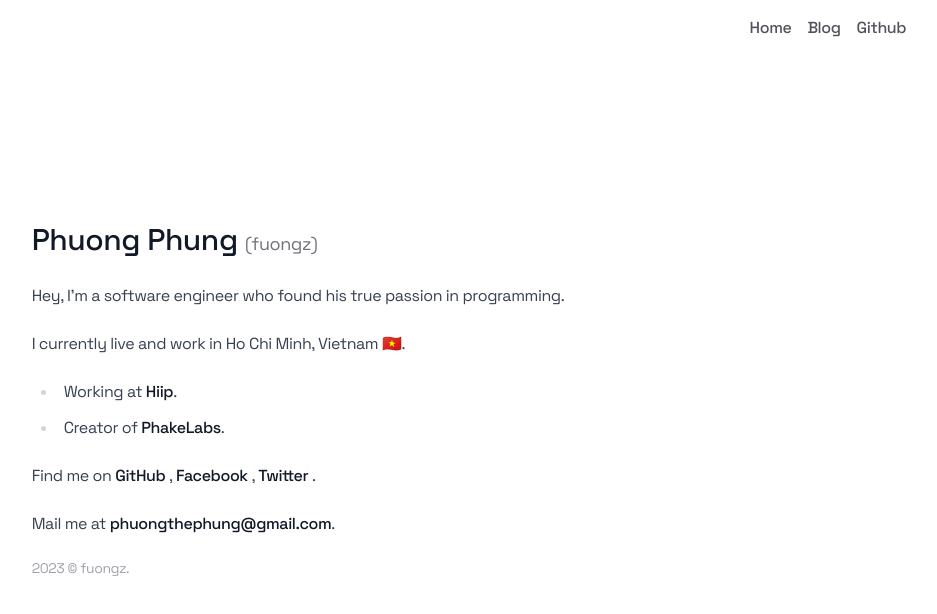
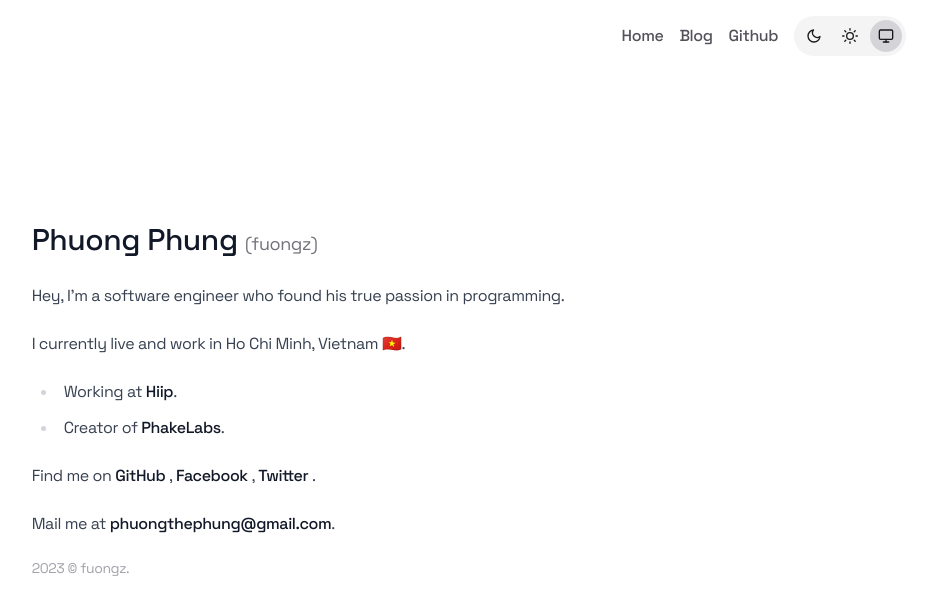
Before and after one commit to fuongz/portfolio, a Next.js app: page / in a window 1280 px wide. Shown: the top 614 px of the page, without its empty margins (342-1279 px from the left). Built offline with nearby package versions, Linux system fonts and the light colour scheme.

Commit message:
feat: add darkMode

```diff
--- a/src/app/layout.tsx
+++ b/src/app/layout.tsx
@@ -1,10 +1,12 @@
+import './globals.css'
+
 import NextTopLoader from 'nextjs-toploader'
 import Header from '@/components/Shared/Header'
 import { Metadata } from 'next'
 import Script from 'next/script'
 import { Space_Grotesk } from 'next/font/google'
-import './globals.css'
 import { Analytics } from '@vercel/analytics/react'
+import Providers from './providers'
 
 const sansSerifFont = Space_Grotesk({
   display: 'swap',
@@ -24,7 +26,11 @@ export default function RootLayout({
   children: React.ReactNode
 }) {
   return (
-    <html lang="en" className={sansSerifFont.className}>
+    <html
+      lang="en"
+      className={sansSerifFont.className}
+      suppressHydrationWarning={true}
+    >
       <head>
         <Script id="google-tag-manager" strategy="afterInteractive">
           {`(function(w,d,s,l,i){w[l]=w[l]||[];w[l].push({'gtm.start':
@@ -48,8 +54,10 @@ j=d.createElement(s),dl=l!='dataLayer'?'&l='+l:'';j.async=true;j.src=
       </head>
       <body suppressHydrationWarning={true}>
         <NextTopLoader easing="ease" speed={500} />
-        <Header />
-        <main>{children}</main>
+        <Providers>
+          <Header />
+          <main>{children}</main>
+        </Providers>
         <Analytics />
       </body>
     </html>
--- a/src/app/page.tsx
+++ b/src/app/page.tsx
@@ -14,7 +14,7 @@ export default function Page() {
 
   return (
     <div className="container md:h-screen mx-auto mt-24 md:mt-0 px-4 py-4 md:p-0 flex items-center justify-center">
-      <div className="prose">
+      <div className="prose dark:prose-invert">
         <h1 className="text-3xl font-medium mb-6">
           Phuong Phung{' '}
           <span className="text-lg text-zinc-500 font-normal">(fuongz)</span>
--- /dev/null
+++ b/src/app/providers.tsx
@@ -0,0 +1,11 @@
+'use client'
+
+import { ThemeProvider } from 'next-themes'
+
+interface ProvidersProps {
+  children: React.ReactNode
+}
+
+export default function Providers({ children }: ProvidersProps) {
+  return <ThemeProvider attribute="class">{children}</ThemeProvider>
+}
--- a/src/components/Shared/Header.tsx
+++ b/src/components/Shared/Header.tsx
@@ -1,5 +1,6 @@
 import styles from '@/styles/SharedComponents/Header.module.css'
 import Link from 'next/link'
+import ThemeSwitch from './ThemeSwitch'
 
 interface HeaderProps {
   data?: any
@@ -25,6 +26,8 @@ const Header: React.FC<HeaderProps> = ({}) => {
         >
           Github
         </a>
+
+        <ThemeSwitch />
       </div>
     </header>
   )
--- /dev/null
+++ b/src/components/Shared/ThemeSwitch.tsx
@@ -0,0 +1,68 @@
+'use client'
+
+import { mc } from '@/lib/classname-helper'
+import { useTheme } from 'next-themes'
+import { useEffect, useState } from 'react'
+import { FiMonitor, FiMoon, FiSun } from 'react-icons/fi'
+
+const ThemeIcons: { [key: string]: React.ReactNode } = {
+  dark: <FiMoon />,
+  light: <FiSun />,
+  system: <FiMonitor />,
+  default: <FiSun />,
+}
+
+interface ThemeSwitchButtonProps {
+  theme: string
+  active: boolean
+  onClick: () => void
+}
+const ThemeSwitchButton = ({
+  theme,
+  active,
+  onClick,
+}: ThemeSwitchButtonProps) => {
+  return (
+    <span
+      className={mc(
+        ['text-zinc-900 rounded-full p-2 dark:text-zinc-200 cursor-pointer'],
+        [active ? 'dark:bg-zinc-200 dark:text-zinc-900 bg-zinc-300' : '']
+      )}
+      onClick={() => onClick?.()}
+    >
+      {theme && ThemeIcons[theme] ? ThemeIcons[theme] : ThemeIcons.default}{' '}
+    </span>
+  )
+}
+
+export default function ThemeSwitch() {
+  const { theme, setTheme } = useTheme()
+  const [mounted, setMounted] = useState(false)
+
+  useEffect(() => {
+    setMounted(true)
+  }, [])
+
+  return (
+    <div
+      className={mc(
+        ['bg-zinc-100 gap-1 flex p-1 rounded-full'],
+        ['dark:bg-zinc-700']
+      )}
+    >
+      {ThemeIcons &&
+        Object.keys(ThemeIcons)
+          .filter((key) => key !== 'default')
+          .map((key) => {
+            return (
+              <ThemeSwitchButton
+                key={`theme-${key}`}
+                theme={key}
+                active={mounted && key === theme}
+                onClick={() => (mounted ? setTheme(key) : null)}
+              />
+            )
+          })}
+    </div>
+  )
+}
--- a/src/components/pages/posts/PostSinglePage.tsx
+++ b/src/components/pages/posts/PostSinglePage.tsx
@@ -10,12 +10,15 @@ import 'highlight.js/styles/atom-one-dark.css'
 import Container from '@/components/Shared/Container'
 import { Post } from '@/lib/sanity/sanity.queries'
 import Link from 'next/link'
+import { useTheme } from 'next-themes'
 
 export interface PostSinglePageProps {
   data: Post
 }
 
 export default function PostSinglePageComponent({ data }: PostSinglePageProps) {
+  const { theme } = useTheme()
+
   return (
     <Container>
       <h1>{data.title}</h1>
@@ -46,7 +49,7 @@ export default function PostSinglePageComponent({ data }: PostSinglePageProps) {
           reactionsEnabled="1"
           emitMetadata="0"
           inputPosition="top"
-          theme="light"
+          theme={theme === 'system' ? 'dark' : theme}
           lang="en"
           loading="lazy"
         />
--- /dev/null
+++ b/src/lib/classname-helper.ts
@@ -0,0 +1,9 @@
+export function mc(...arrays: Array<Array<string>>) {
+  if (arrays.length === 0) return ''
+  if (arrays.length === 1) {
+    if (arrays[0].length === 0) return ''
+    if (arrays[0].length === 1) return arrays[0][0]
+    return arrays[0].join(' ')
+  }
+  return [...new Set(arrays.flat(1))].join(' ')
+}
--- a/src/styles/PostList/Post.module.css
+++ b/src/styles/PostList/Post.module.css
@@ -1,5 +1,5 @@
 .post__title {
-  @apply dark:text-zinc-100 text-zinc-900 cursor-pointer transition-all duration-300 mb-2 inline-block text-xl font-semibold;
+  @apply text-zinc-900 cursor-pointer transition-all duration-300 mb-2 inline-block text-xl font-semibold;
 }
 
 .post__title:hover {
@@ -21,3 +21,7 @@
 .post__date {
   @apply text-sm text-zinc-400 font-mono font-semibold;
 }
+
+:global(.dark) .post__title {
+  @apply text-zinc-100;
+}
--- a/src/styles/SharedComponents/Header.module.css
+++ b/src/styles/SharedComponents/Header.module.css
@@ -1,5 +1,9 @@
 .header {
   @apply mx-auto text-base p-4 md:px-8 flex items-center justify-center md:justify-end fixed bg-white top-0 w-full;
+}
+
+:global(.dark) .header {
+  background-color: #121212;
 }
 
 .header-menu {
@@ -7,9 +11,17 @@
 }
 
 .header-menu__item {
-  @apply text-zinc-600 dark:text-zinc-400 font-medium cursor-pointer transition-all duration-300;
+  @apply text-zinc-600 font-medium cursor-pointer transition-all duration-300;
+}
+
+:global(.dark) .header-menu__item {
+  @apply text-zinc-200;
 }
 
 .header-menu__item:hover {
   @apply text-zinc-900 dark:text-white transition-all duration-300;
 }
+
+:global(.dark) .header-menu__item:hover {
+  @apply text-zinc-400;
+}
```
